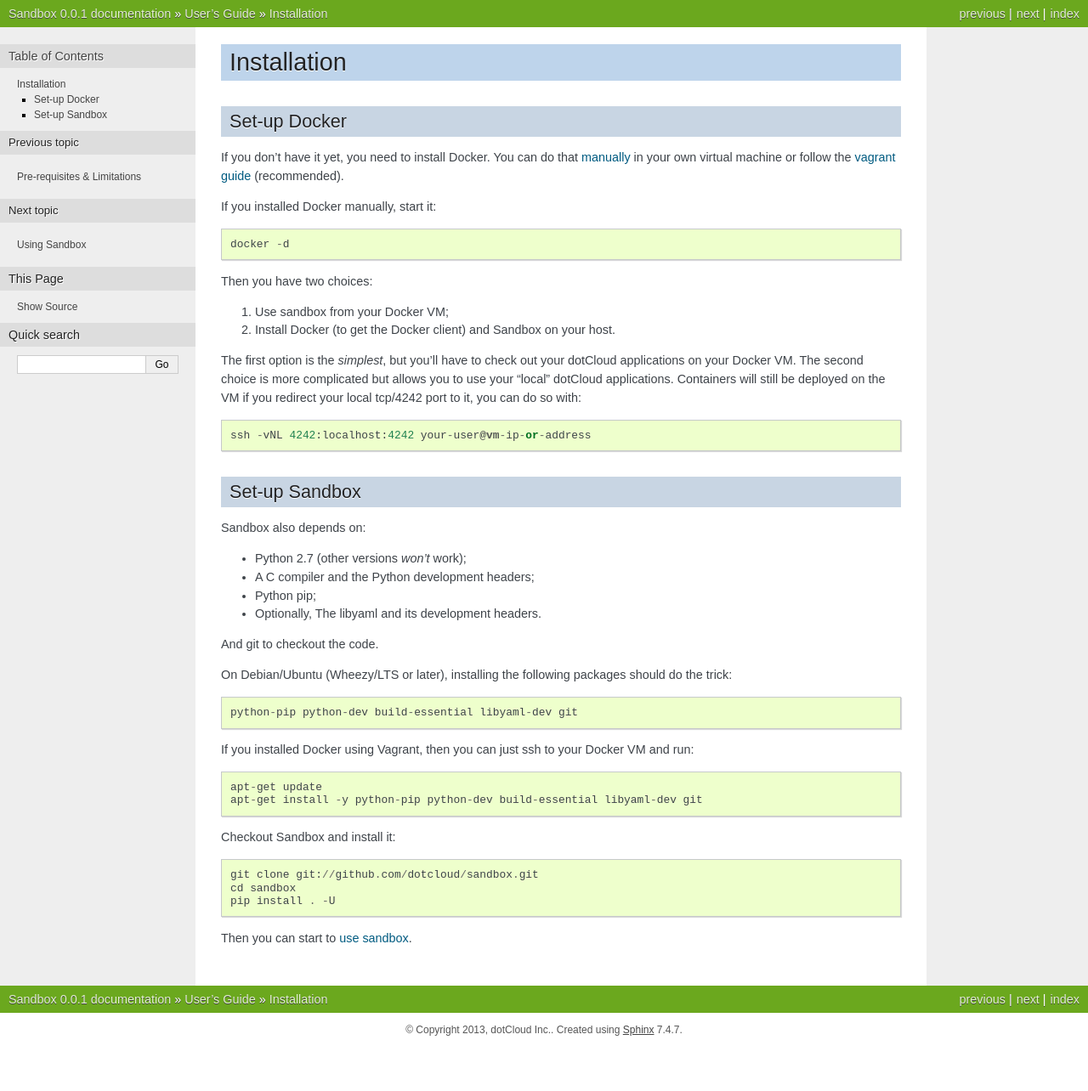
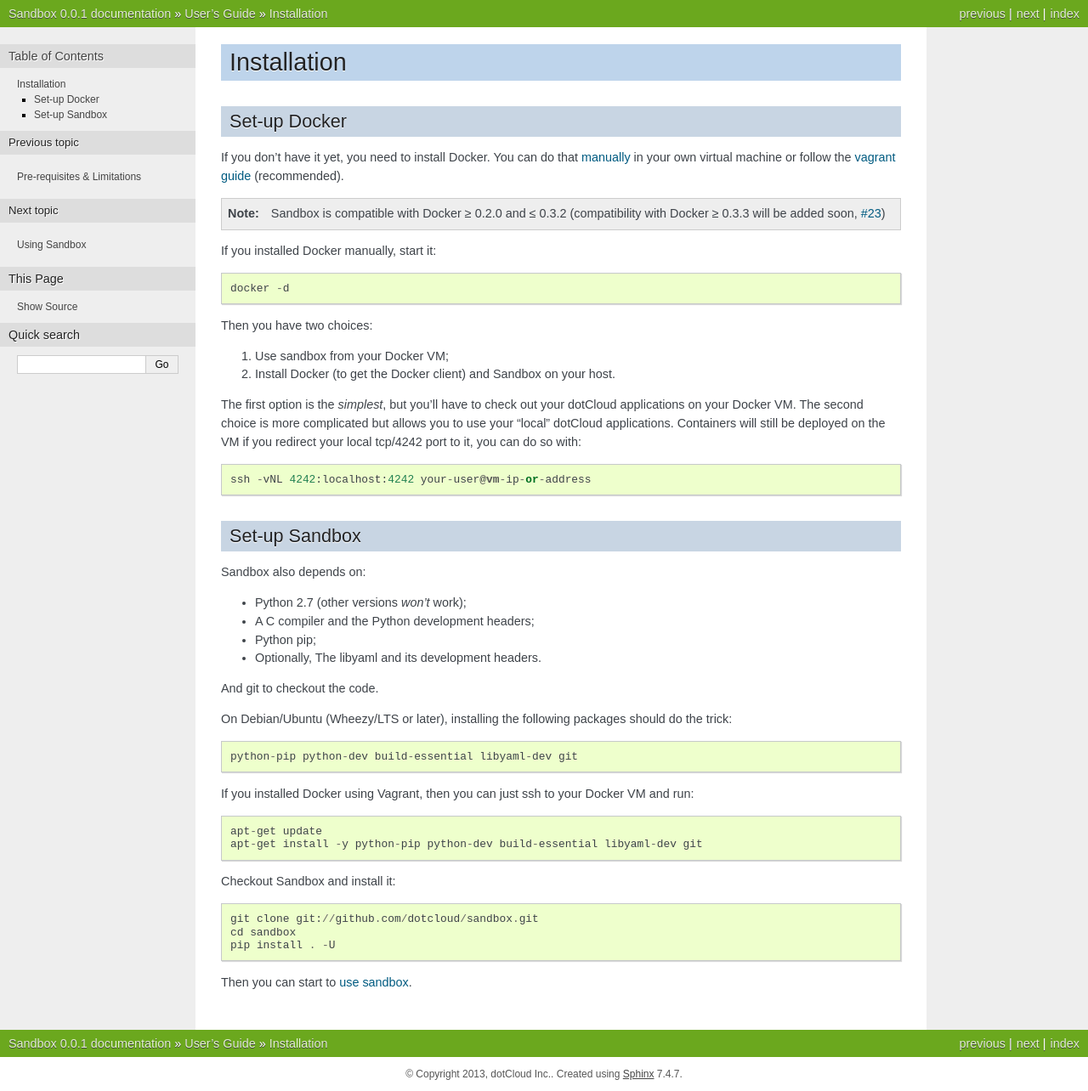
Before and after one commit to Iside/sandbox, a Sphinx documentation site: the page built from docs/user/installation.rst, in a window 1280 px wide. Shown: the whole page at 85% size. Built offline with Sphinx 7.4.7, drawn with Linux system fonts in a browser that asks for light colours; before the commit the page ends 1232 px from its top, so only the background shows below that.

Commit message:
Be accurate about the required Docker version (see also #23).

```diff
--- a/README.rst
+++ b/README.rst
@@ -30,8 +30,7 @@
 Requirements
 ------------
 
-- Docker (This is developed against master, but pretty much any release done
-  after April 2013 should work);
+- Docker ≥ 0.2.0, ≤ 0.3.2;
 - Python 2.7 (older versions *won't* work);
 - A C compiler and the Python development headers.
 
--- a/docs/user/installation.rst
+++ b/docs/user/installation.rst
@@ -9,6 +9,13 @@
 
 .. _manually: http://docs.docker.io/en/latest/installation/ubuntulinux/
 .. _vagrant guide: http://docs.docker.io/en/latest/installation/vagrant/
+
+.. note::
+
+   Sandbox is compatible with Docker ≥ 0.2.0 and ≤ 0.3.2 (compatibility with
+   Docker ≥ 0.3.3 will be added soon, `#23`_)
+
+.. _#23: https://github.com/dotcloud/sandbox/issues/23
 
 If you installed Docker manually, start it::
 
```
